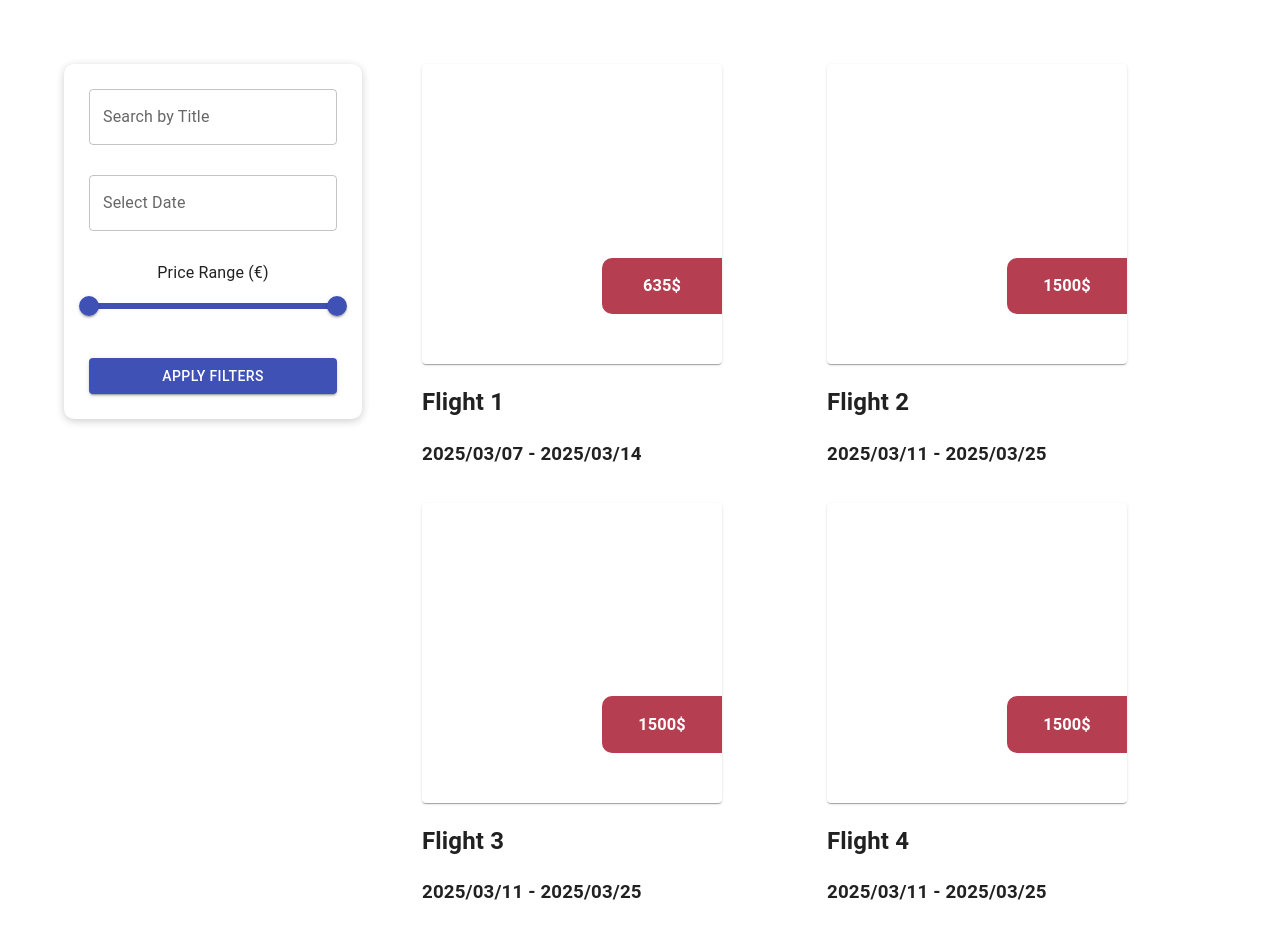
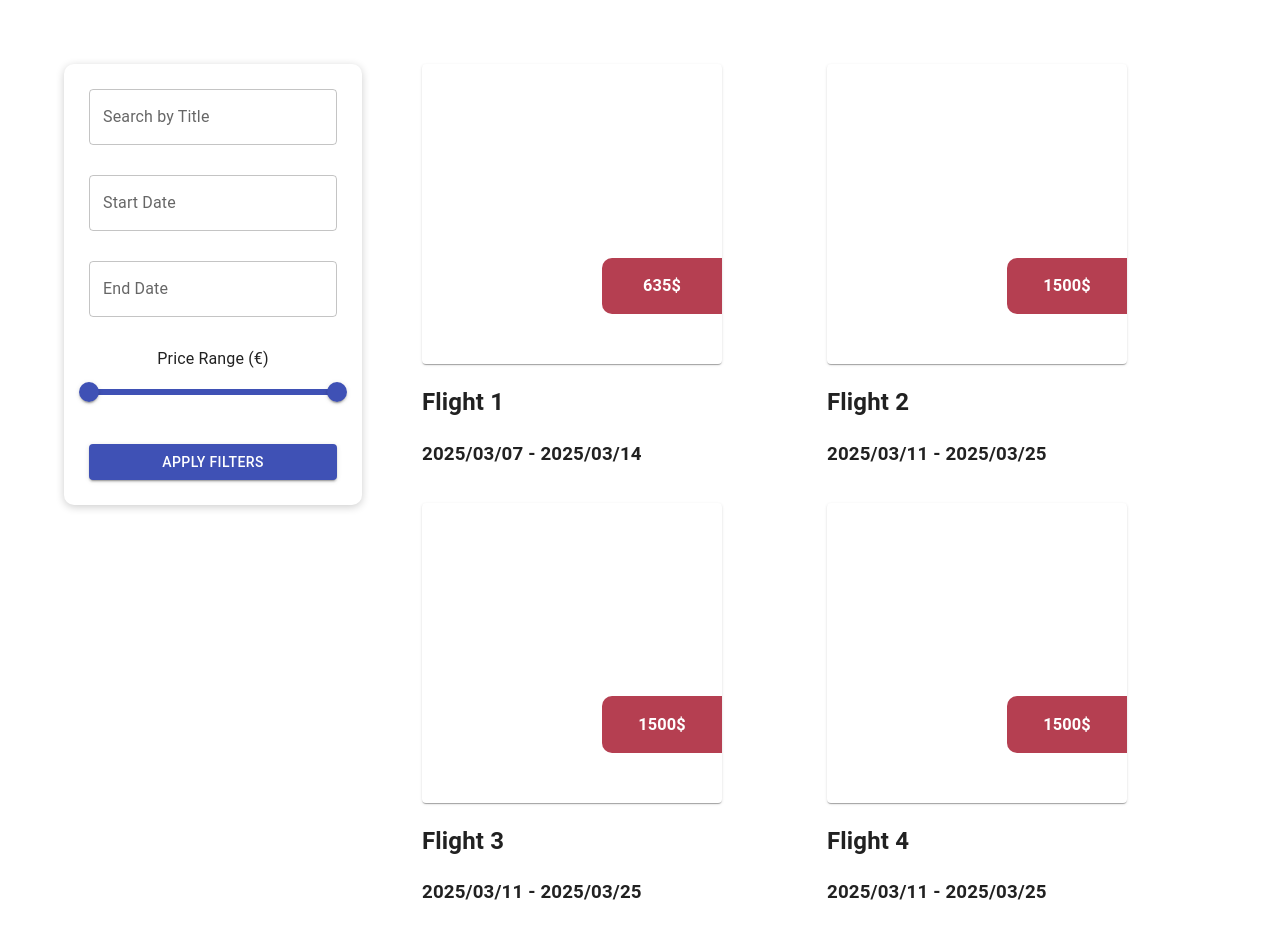
Before and after one commit to deimar10/flight-planning-app, a React (Vite) app: page / in a window 1280 px wide. Shown: the top 938 px of the page. Built offline with nearby package versions, Linux system fonts and the light colour scheme.

Commit message:
Improved date filtering logic

```diff
--- a/src/components/FlightFilters.tsx
+++ b/src/components/FlightFilters.tsx
@@ -11,11 +11,17 @@ interface Props {
 
 const FlightFilters = ({ onFilter }: Props) => {
   const [search, setSearch] = useState("");
-  const [date, setDate] = useState<Dayjs | null>(null);
+  const [startDate, setStartDate] = useState<Dayjs | null>(null);
+  const [endDate, setEndDate] = useState<Dayjs | null>(null);
   const [price, setPrice] = useState([0, 1500]);
 
   const handleFilter = () => {
-    onFilter({ search,  date: date ? date.format("YYYY/MM/DD") : null, price });
+    onFilter({
+      search,
+      selectedStartDate: startDate ? startDate.format("YYYY/MM/DD") : null,
+      selectedEndDate: endDate ? endDate.format("YYYY/MM/DD") : null,
+      price
+    });
   };
 
   return (
@@ -29,9 +35,15 @@ const FlightFilters = ({ onFilter }: Props) => {
           size="medium"
         />
         <DatePicker
-          label="Select Date"
-          value={date}
-          onChange={(newDate) => setDate(newDate)}
+            label="Start Date"
+            value={startDate}
+            onChange={(newValue) => setStartDate(newValue)}
+        />
+        <DatePicker
+            label="End Date"
+            value={endDate}
+            onChange={(newValue) => setEndDate(newValue)}
+            minDate={startDate || undefined} // Prevents selecting an end date before the start date
         />
         <div className="flight-filter-range-wrapper">
           <Typography gutterBottom>Price Range (€)</Typography>
--- a/src/interface/index.ts
+++ b/src/interface/index.ts
@@ -1,5 +1,6 @@
 export interface FlightFiltersInterface {
     search: string;
-    date: string | null;
+    selectedStartDate: string | null;
+    selectedEndDate: string | null;
     price: number[];
 }
--- a/src/pages/Home.tsx
+++ b/src/pages/Home.tsx
@@ -38,14 +38,15 @@ function Home() {
 
     const [filteredFlights, setfilteredFlights] = useState(filters);
 
-    const handleFilter = ({ search, date, price }: FlightFiltersInterface) => {
+    const handleFilter = ({ search, selectedStartDate, selectedEndDate, price }: FlightFiltersInterface) => {
         let filtered = filters;
 
         if (search) {
             filtered = filtered.filter((flight) =>flight.title.toLowerCase().includes(search.toLowerCase()));
         }
-        if (date) {
-            filtered = filtered.filter((flight) => flight.startDate <= date && flight.endDate >= date);
+        if (selectedStartDate && selectedEndDate) {
+            filtered = filtered.filter((flight) => flight.startDate <= selectedStartDate && flight.endDate >= selectedEndDate);
+           /*  filtered = filtered.filter((flight) => flight.startDate <= date && flight.endDate >= date); */
         }
         if (price.length === 2) {
             filtered = filtered.filter((flight) => flight.price >= price[0] && flight.price <= price[1]);
```
